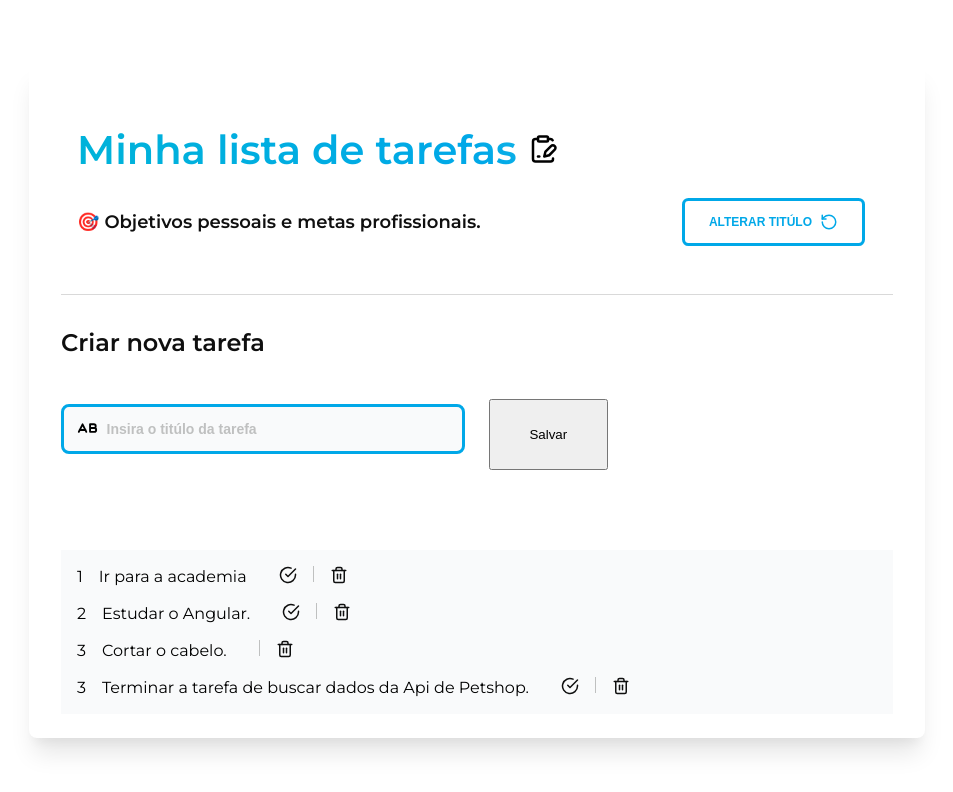
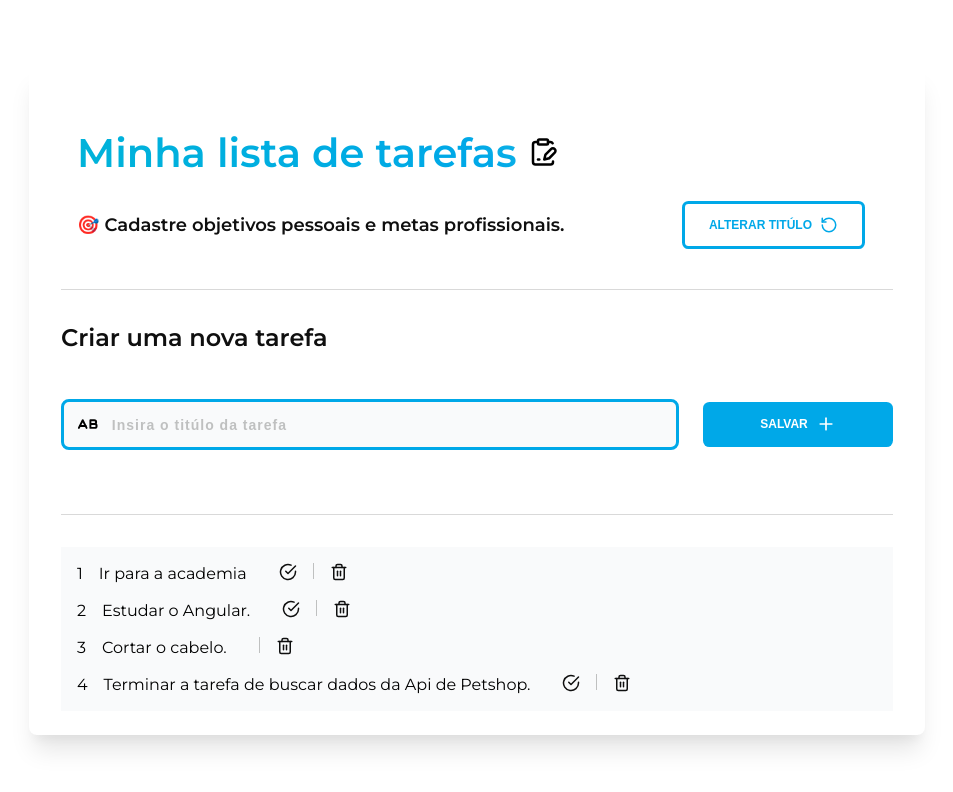
Before and after one commit to black-adm/angular-todo-list, an Angular app: page / in a window 1280 px wide. Shown: the top 792 px of the page, without its empty margins (163-1116 px from the left). Built offline with nearby package versions, Linux system fonts and the light colour scheme.

Commit message:
page layout finished

```diff
--- a/src/app/app.component.css
+++ b/src/app/app.component.css
@@ -22,7 +22,7 @@
 .title-container {
     padding: 1rem;
     border-bottom-width: 1px;
-    margin-bottom: 2em;
+    margin-bottom: 1.5em;
 }
 
 .title {
@@ -77,8 +77,8 @@
 }
 
 .change-btn:hover {
-    background: #80ffdb;
-    color: #000;
+    background: #000;
+    color: #FFF;
     border: none;
 }
 
@@ -181,7 +181,7 @@ button {
     row-gap: 2rem;
 
     @media (min-width: 640px) {
-        grid-template-columns: repeat(6, minmax(0, 1fr));
+        grid-template-columns: repeat(4, minmax(0, 1fr));
     }
 }
 
@@ -207,7 +207,7 @@ button {
 
 .input-task {
     background: transparent;
-    padding-left: 0.5rem;
+    padding-left: 0.8rem;
     display: block;
     padding-top: 0.150rem;
     padding-bottom: 0.150rem;
@@ -215,9 +215,10 @@ button {
     border-width: 0;
     outline: none;
     width: 100%;
-    color: #0F0F0F;
-    font-weight: 500;
-    font-size: medium;
+    color: #161a1d;
+    font-weight: 600;
+    font-size: larger;
+    letter-spacing: 1px;
 
     @media (min-width: 640px) {
         font-size: 0.875rem;
@@ -232,7 +233,37 @@ button {
     line-height: 6rem;
 }
 
+.form-btn {
+    display: flex;
+    justify-content: center;
+    align-items: center;
+    padding-bottom: 0.7rem;
+}
+
 .btn-save {
-    padding-bottom: 0;
-    padding-top: 0;
+    width: 100%;
+    display: flex;
+    justify-content: center;
+    align-items: center;
+    column-gap: 0.5rem;
+    padding-top: 0.8rem;
+    padding-bottom: 0.8rem;
+    padding-left: 1.5rem;
+    padding-right: 1.5rem;
+    border-radius: 0.4rem;
+    border-width: 0;
+    font-size: 0.75rem;
+    line-height: 1rem;
+    font-weight: 700;
+    background: #00a8e8;
+    color: #FFF;
+    cursor: pointer;
+    text-transform: uppercase;
+    transition-property: all;
+    transition-timing-function: cubic-bezier(0.4, 0, 0.2, 1);
+    transition-duration: 300ms;
 }
+
+.btn-save:hover {
+    background: #0F0F0F;
+}
--- a/src/app/app.component.html
+++ b/src/app/app.component.html
@@ -18,7 +18,7 @@
       </h1>
       <div class="title-box">
         <p class="title-description">
-          🎯 Objetivos pessoais e metas profissionais.
+          🎯 Cadastre objetivos pessoais e metas profissionais.
         </p>
         <button type="button" class="change-btn" (click)="changeTitle()">
           Alterar Titúlo
@@ -37,7 +37,7 @@
       <form [formGroup]="form">
         <div class="form-task">
           <h1 class="form-title">
-            Criar nova tarefa
+            Criar uma nova tarefa
           </h1>
 
           <div class="form-container">
@@ -54,13 +54,22 @@
                 formControlName="title" />
             </div>
 
-            <button class="btn-save">
-              Salvar
-            </button>
+            <div class="form-btn">
+              <button class="btn-save">
+                Salvar
+                <svg xmlns="http://www.w3.org/2000/svg" width="20" height="20" viewBox="0 0 24 24" fill="none"
+                  stroke="currentColor" stroke-width="2" stroke-linecap="round" stroke-linejoin="round"
+                  class="lucide lucide-plus">
+                  <path d="M5 12h14" />
+                  <path d="M12 5v14" />
+                </svg>
+              </button>
+            </div>
           </div>
         </div>
       </form>
     </div>
+    <hr class="line">
 
     <div class="list-container">
       <div class="list-section">
@@ -72,7 +81,7 @@
             </span>
           <p>
           <div class="list-buttons">
-            <button type="button" class="check-btn" *ngIf="!task.done" (click)="markDone(task)">
+            <button type="button" class="check-btn" *ngIf="!task.done" (click)="markDone(task)" title="Finalizar tarefa">
               <svg xmlns="http://www.w3.org/2000/svg" width="18" height="18" viewBox="0 0 24 24" fill="none"
                 stroke="currentColor" stroke-width="2" stroke-linecap="round" stroke-linejoin="round"
                 class="lucide lucide-check-circle">
@@ -83,7 +92,7 @@
 
             <div class="divisor"></div>
 
-            <button type="button" class="trash-btn" (click)="remove(task)">
+            <button type="button" class="trash-btn" (click)="remove(task)" title="Excluir tarefa">
               <svg xmlns="http://www.w3.org/2000/svg" width="18" height="18" viewBox="0 0 24 24" fill="none"
                 stroke="currentColor" stroke-width="2" stroke-linecap="round" stroke-linejoin="round"
                 class="lucide lucide-trash-2">
--- a/src/app/app.component.ts
+++ b/src/app/app.component.ts
@@ -32,7 +32,7 @@ export class AppComponent {
     this.tasks.push(new Task(1, 'Ir para a academia', false));
     this.tasks.push(new Task(2, 'Estudar o Angular.', false));
     this.tasks.push(new Task(3, 'Cortar o cabelo.', true));
-    this.tasks.push(new Task(3, 'Terminar a tarefa de buscar dados da Api de Petshop.', false));
+    this.tasks.push(new Task(4, 'Terminar a tarefa de buscar dados da Api de Petshop.', false));
   }
 
   changeTitle() {
--- a/src/index.html
+++ b/src/index.html
@@ -3,7 +3,7 @@
 
 <head>
   <meta charset="utf-8">
-  <title>Fundamentos do Angular</title>
+  <title>Lista de tarefas</title>
   <base href="/">
   <meta name="viewport" content="width=device-width, initial-scale=1">
   <link rel="icon" type="image/x-icon" href="favicon.ico">
```
